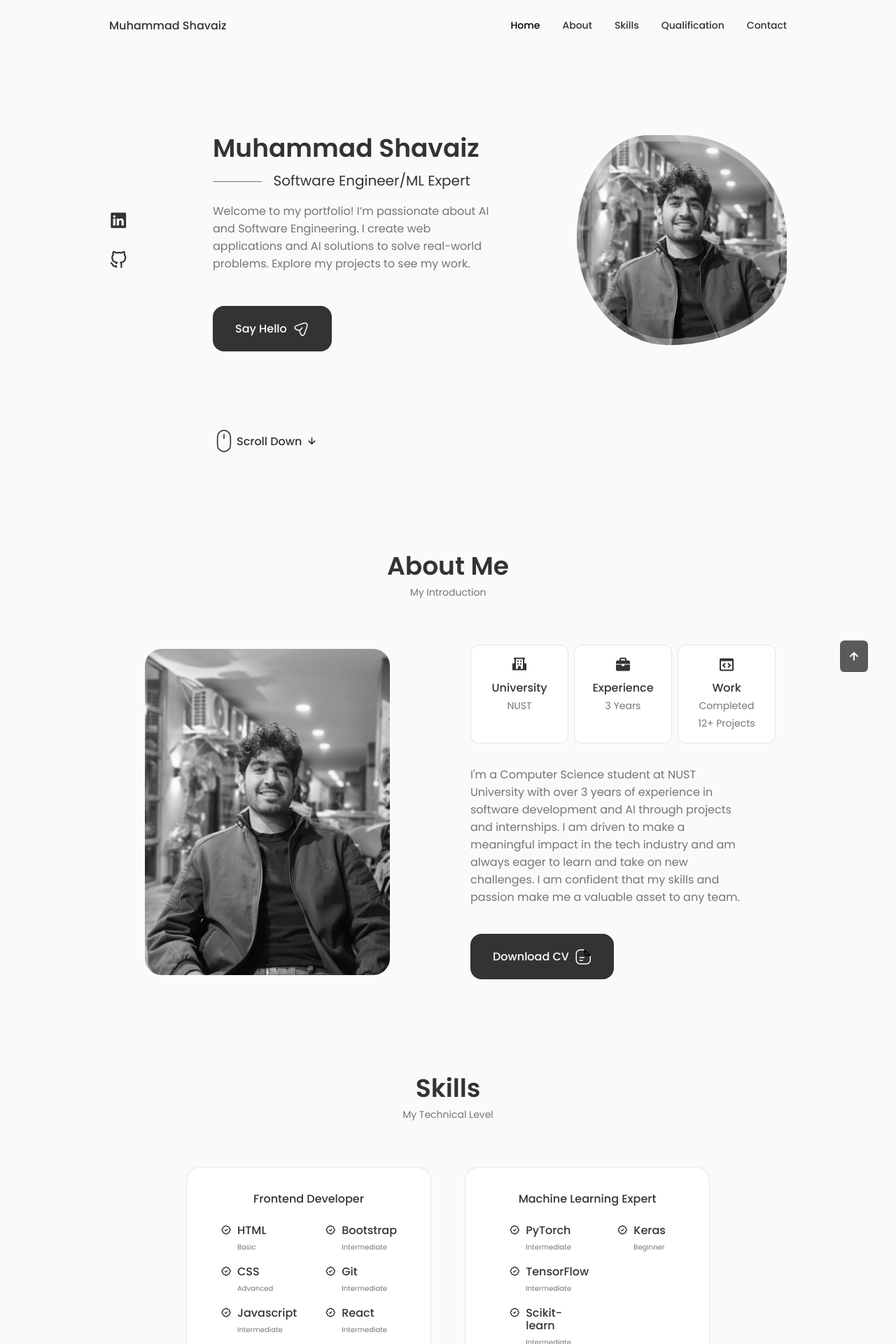
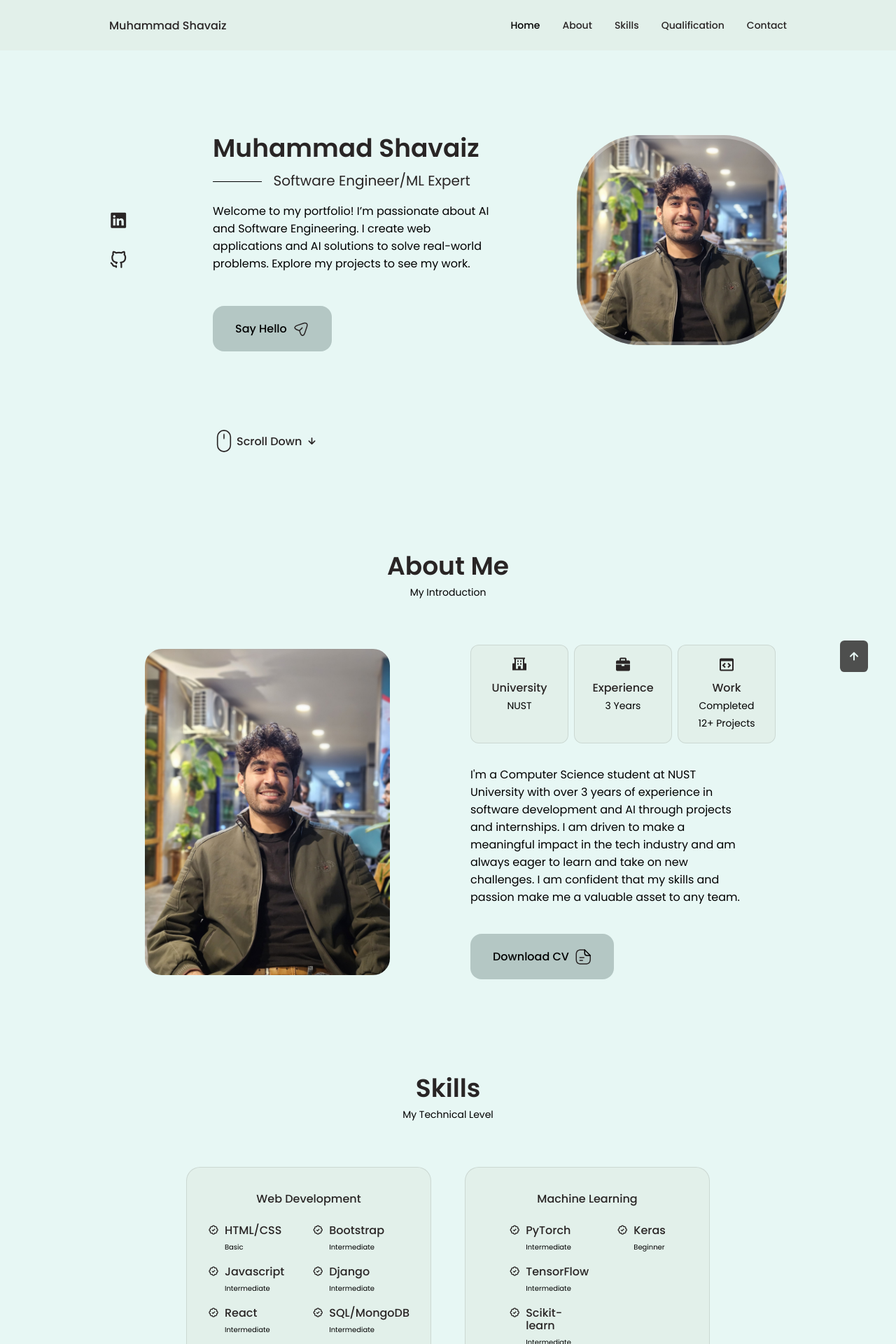
Before and after one commit to MuhammadShavaiz/Portfolio, a React (Create React App) app: page / in a window 1280 px wide. Shown: the top 1920 px of the page at 70% size. Built offline with nearby package versions, Linux system fonts and the light colour scheme.

Commit message:
initial commit

```diff
--- a/src/App.css
+++ b/src/App.css
@@ -8,11 +8,12 @@
   /* COLORS */
   --hue: 0;
   --sat: 0%;
-  --title-color: hsl(var(--hue), var(--sat), 20%);
-  --title-color-dark: hsl(var(--hue), var(--sat), 0%);
-  --text-color: hsl(var(--hue), var(--sat), 46%);
-  --body-color: hsl(var(--hue), var(--sat), 98%);
-  --container-color: #fff;
+  --title-color: rgb(41, 37, 37);
+  --title-color-dark:rgb(0, 0, 0);
+  --title-color-darkb:rgb(101, 255, 242);
+  --text-color:black;
+  --body-color: rgb(231, 247, 244);
+  --container-color: rgb(231, 247, 244);
 
   /* FONT and TYPOGRAPHY */
   --body-font: "Poppins", sans-serif;
@@ -145,15 +146,15 @@ img {
 /* BUTTONS */
 .button {
   display: inline-block;
-  background-color: var(--title-color);
-  color: var(--container-color);
+  background-color: rgb(180, 199, 196);
+  color: var(--text-color);
   padding: 1.25rem 2rem;
   border-radius: 1rem;
   font-weight: var(--font-medium);
 }
 
 .button:hover {
-  background-color: var(--title-color-dark);
+  background-color: var(--title-color-darkb);
 }
 
 .button__icon {
--- a/src/components/About/About.css
+++ b/src/components/About/About.css
@@ -17,7 +17,7 @@
 }
 
 .about__box{
-    background-color: var(--container-color);
+    background-color: rgb(226, 240, 234);
     border: 1px solid rgba(0, 0, 0, 0.1);
     border-radius: 0.75rem;
     text-align: center;
--- a/src/components/About/About.js
+++ b/src/components/About/About.js
@@ -1,7 +1,7 @@
 import React from 'react'
 import './About.css'
 import Info from './Info'
-import profileImage from '../../assets/profile.jpeg';
+import profileImage from '../../assets/propic.jpeg';
 import cv from '../../assets/Muhammad Shavaiz Resume.pdf'
 
 const About = () => {
@@ -32,7 +32,7 @@ const About = () => {
               >
                 <path
                   d="M15.25 22.7502H9.25C3.82 22.7502 1.5 20.4302 1.5 15.0002V9.00024C1.5 3.57024 3.82 1.25024 9.25 1.25024H14.25C14.66 1.25024 15 1.59024 15 2.00024C15 2.41024 14.66 2.75024 14.25 2.75024H9.25C4.64 2.75024 3 4.39024 3 9.00024V15.0002C3 19.6102 4.64 21.2502 9.25 21.2502H15.25C19.86 21.2502 21.5 19.6102 21.5 15.0002V10.0002C21.5 9.59024 21.84 9.25024 22.25 9.25024C22.66 9.25024 23 9.59024 23 10.0002V15.0002C23 20.4302 20.68 22.7502 15.25 22.7502Z"
-                  fill="var(--container-color)"
+                  fill="var(--title-color)"
                 ></path>
                 <path
                   d="M22.25 10.7502H18.25C14.83 10.7502 13.5 9.42023 13.5 6.00023V2.00023C13.5 1.70023 13.68 1.42023 13.96 1.31023C14.24 1.19023 14.56 1.26023 14.78 1.47023L22.78 9.47023C22.99 9.68023 23.06 10.0102 22.94 10.2902C22.82 10.5702 22.55 10.7502 22.25 10.7502ZM15 3.81023V6.00023C15 8.58023 15.67 9.25023 18.25 9.25023H20.44L15 3.81023Z"
@@ -40,11 +40,11 @@ const About = () => {
                 ></path>
                 <path
                   d="M13.25 13.7502H7.25C6.84 13.7502 6.5 13.4102 6.5 13.0002C6.5 12.5902 6.84 12.2502 7.25 12.2502H13.25C13.66 12.2502 14 12.5902 14 13.0002C14 13.4102 13.66 13.7502 13.25 13.7502Z"
-                  fill="var(--container-color)"
+                  fill="var(--title-color)"
                 ></path>
                 <path
                   d="M11.25 17.7502H7.25C6.84 17.7502 6.5 17.4102 6.5 17.0002C6.5 16.5902 6.84 16.2502 7.25 16.2502H11.25C11.66 16.2502 12 16.5902 12 17.0002C12 17.4102 11.66 17.7502 11.25 17.7502Z"
-                  fill="var(--container-color)"
+                  fill="var(--title-color)"
                 ></path>
               </svg>
                     </a>
--- a/src/components/Contact/Contact.css
+++ b/src/components/Contact/Contact.css
@@ -18,7 +18,7 @@
 }
 
 .contact__card{
-    background-color: var(--container-color);
+    background-color: rgb(226, 240, 234);
     border: 1px solid rgba(0, 0, 0, 0.1);
     padding: 1rem;
     border-radius: 0.75rem;
--- a/src/components/Contact/Contact.js
+++ b/src/components/Contact/Contact.js
@@ -83,11 +83,11 @@ const Contact = () => {
                 >
                   <path
                     d="M14.2199 21.9352C13.0399 21.9352 11.3699 21.1052 10.0499 17.1352L9.32988 14.9752L7.16988 14.2552C3.20988 12.9352 2.37988 11.2652 2.37988 10.0852C2.37988 8.91525 3.20988 7.23525 7.16988 5.90525L15.6599 3.07525C17.7799 2.36525 19.5499 2.57525 20.6399 3.65525C21.7299 4.73525 21.9399 6.51525 21.2299 8.63525L18.3999 17.1252C17.0699 21.1052 15.3999 21.9352 14.2199 21.9352ZM7.63988 7.33525C4.85988 8.26525 3.86988 9.36525 3.86988 10.0852C3.86988 10.8052 4.85988 11.9052 7.63988 12.8252L10.1599 13.6652C10.3799 13.7352 10.5599 13.9152 10.6299 14.1352L11.4699 16.6552C12.3899 19.4352 13.4999 20.4252 14.2199 20.4252C14.9399 20.4252 16.0399 19.4352 16.9699 16.6552L19.7999 8.16525C20.3099 6.62525 20.2199 5.36525 19.5699 4.71525C18.9199 4.06525 17.6599 3.98525 16.1299 4.49525L7.63988 7.33525Z"
-                    fill="var(--container-color)"
+                    fill="var(--title-color)"
                   ></path>
                   <path
                     d="M10.11 14.7052C9.92005 14.7052 9.73005 14.6352 9.58005 14.4852C9.29005 14.1952 9.29005 13.7152 9.58005 13.4252L13.16 9.83518C13.45 9.54518 13.93 9.54518 14.22 9.83518C14.51 10.1252 14.51 10.6052 14.22 10.8952L10.64 14.4852C10.5 14.6352 10.3 14.7052 10.11 14.7052Z"
-                    fill="var(--container-color)"
+                    fill="var(--title-color)"
                   ></path>
                 </svg>
         </button>
--- a/src/components/Footer/Footer.js
+++ b/src/components/Footer/Footer.js
@@ -29,7 +29,7 @@ const Footer = () => {
             </div>
 
             <span className='footer__copy'>
-                &#169; Cryticalcoder. All rights reserved
+                &#169; © Muhammad Shavaiz 2024. All rights reserved.
             </span>
         </div>
     </footer>
--- a/src/components/Header/Header.css
+++ b/src/components/Header/Header.css
@@ -4,7 +4,7 @@
     top: 0;
     left: 0;
     z-index: 10;
-    background-color: var(--body-color);
+    background-color: rgb(226, 240, 234);
 }
 
 .nav{
--- a/src/components/Home/Data.js
+++ b/src/components/Home/Data.js
@@ -26,11 +26,11 @@ const Data = () => {
                 >
                   <path
                     d="M14.2199 21.9352C13.0399 21.9352 11.3699 21.1052 10.0499 17.1352L9.32988 14.9752L7.16988 14.2552C3.20988 12.9352 2.37988 11.2652 2.37988 10.0852C2.37988 8.91525 3.20988 7.23525 7.16988 5.90525L15.6599 3.07525C17.7799 2.36525 19.5499 2.57525 20.6399 3.65525C21.7299 4.73525 21.9399 6.51525 21.2299 8.63525L18.3999 17.1252C17.0699 21.1052 15.3999 21.9352 14.2199 21.9352ZM7.63988 7.33525C4.85988 8.26525 3.86988 9.36525 3.86988 10.0852C3.86988 10.8052 4.85988 11.9052 7.63988 12.8252L10.1599 13.6652C10.3799 13.7352 10.5599 13.9152 10.6299 14.1352L11.4699 16.6552C12.3899 19.4352 13.4999 20.4252 14.2199 20.4252C14.9399 20.4252 16.0399 19.4352 16.9699 16.6552L19.7999 8.16525C20.3099 6.62525 20.2199 5.36525 19.5699 4.71525C18.9199 4.06525 17.6599 3.98525 16.1299 4.49525L7.63988 7.33525Z"
-                    fill="var(--container-color)"
+                    fill="var(--title-color)"
                   ></path>
                   <path
                     d="M10.11 14.7052C9.92005 14.7052 9.73005 14.6352 9.58005 14.4852C9.29005 14.1952 9.29005 13.7152 9.58005 13.4252L13.16 9.83518C13.45 9.54518 13.93 9.54518 14.22 9.83518C14.51 10.1252 14.51 10.6052 14.22 10.8952L10.64 14.4852C10.5 14.6352 10.3 14.7052 10.11 14.7052Z"
-                    fill="var(--container-color)"
+                    fill="var(--title-color)"
                   ></path>
                 </svg>
         </a>
--- a/src/components/Home/Home.css
+++ b/src/components/Home/Home.css
@@ -58,30 +58,24 @@
 }
 
 .home__img {
-    background: url(../../assets/profile.jpeg);
+    background: url(../../assets/propic.jpeg);
     background-repeat: no-repeat;
     background-position: center;
     background-size: cover;
-    box-shadow: inset 0 0 0 9px rgba(255 255 255 / 30%);
+    box-shadow: inset 0 0 0 5px rgba(255, 255, 255, 0.3);
     order: 1;
     justify-self: center;
     width: 300px;
     height: 300px;
-    animation: profile__animate 8s ease-in-out infinite 1s;
     margin-left: 3rem;
+    border-radius: 30%;
 }
 
-@keyframes profile__animate {
-    0% {
-        border-radius: 60% 40% 30% 70% / 60% 30% 70% 40%;
-    }
-    50% {
-        border-radius: 30% 60% 70% 40% / 50% 60% 30% 60%;
-    }
-    100% {
-        border-radius: 60% 40% 30% 70% / 60% 30% 70% 40%;
-    }
-}
+
+
+
+
+
 
 .home__scroll{
     margin-left: 9.25rem;
--- a/src/components/Skills/Frontend.js
+++ b/src/components/Skills/Frontend.js
@@ -4,7 +4,7 @@ const Frontend = () => {
   return (
     <div className="skills__content">
       <h3 className="skills__title">
-        Frontend Developer
+        Web Development
       </h3>
 
       <div className="skills__box">
@@ -13,7 +13,7 @@ const Frontend = () => {
                 <i className="bx bx-badge-check"></i>
 
            <div>
-           <h3 className="skills__name">HTML</h3>
+           <h3 className="skills__name">HTML/CSS</h3>
            <span className="skills__level">Basic</span>
            </div>
             </div>
@@ -22,8 +22,8 @@ const Frontend = () => {
                 <i className="bx bx-badge-check"></i>
 
            <div>
-           <h3 className="skills__name">CSS</h3>
-           <span className="skills__level">Advanced</span>
+           <h3 className="skills__name">Javascript</h3>
+           <span className="skills__level">Intermediate</span>
            </div>
             </div>
 
@@ -31,7 +31,7 @@ const Frontend = () => {
                 <i className="bx bx-badge-check"></i>
 
            <div>
-           <h3 className="skills__name">Javascript</h3>
+           <h3 className="skills__name">React</h3>
            <span className="skills__level">Intermediate</span>
            </div>
             </div>
@@ -50,7 +50,7 @@ const Frontend = () => {
                 <i className="bx bx-badge-check"></i>
 
            <div>
-           <h3 className="skills__name">Git</h3>
+           <h3 className="skills__name">Django</h3>
            <span className="skills__level">Intermediate</span>
            </div>
             </div>
@@ -59,7 +59,7 @@ const Frontend = () => {
                 <i className="bx bx-badge-check"></i>
 
            <div>
-           <h3 className="skills__name">React</h3>
+           <h3 className="skills__name">SQL/MongoDB</h3>
            <span className="skills__level">Intermediate</span>
            </div>
             </div>
--- a/src/components/Skills/MachineLearning.js
+++ b/src/components/Skills/MachineLearning.js
@@ -4,7 +4,7 @@ const MachineLearning = () => {
   return (
     <div className="skills__content">
     <h3 className="skills__title">
-        Machine Learning Expert
+        Machine Learning
     </h3>
     <div className="skills__box">
       <div className="skills__group">
--- a/src/components/Skills/Skills.css
+++ b/src/components/Skills/Skills.css
@@ -5,7 +5,7 @@
 }
 
 .skills__content{
-    background-color: var(--container-color);
+    background-color: rgb(226, 240, 234);
     border: 1px solid rgba(0, 0, 0, 0.1);
     padding: 2rem 4rem;
     border-radius: 1.25rem;
```
Also changed, not shown: src/assets/propic.jpeg (added).
